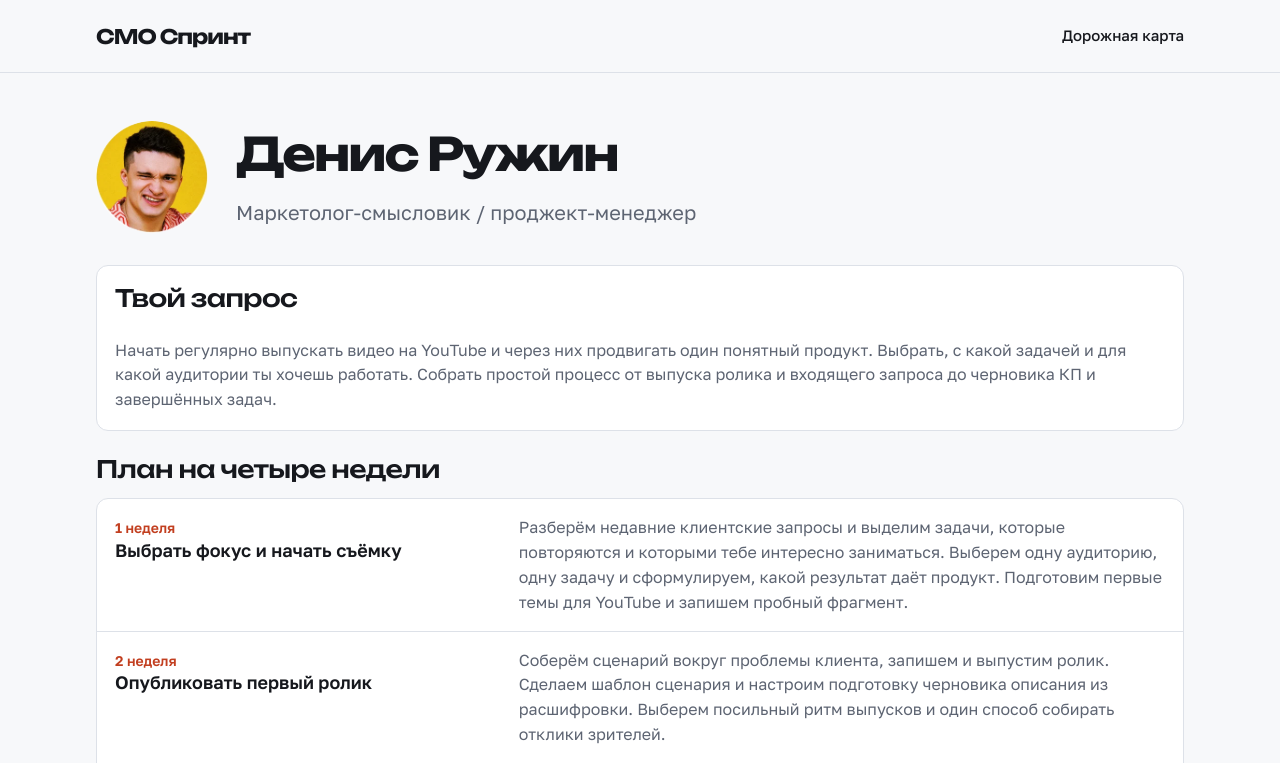
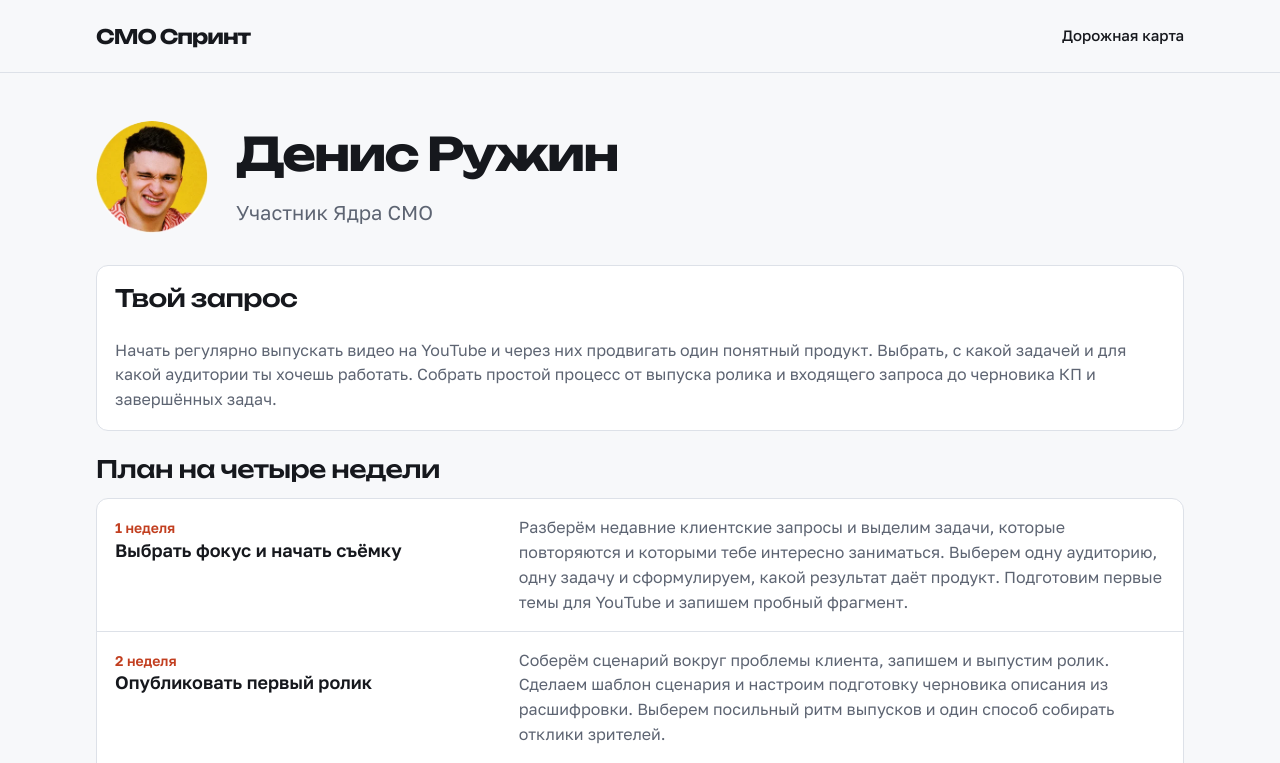
Before and after one commit to oxionezhkov-hub/cmo-community, a plain HTML site: page sprint/public/denis-ruzhin.html in a window 1280 px wide. Shown: the top 763 px of the page. Drawn offline with Linux system fonts and the light colour scheme.

Commit message:
Show Denis as a CMO Core member

```diff
--- a/sprint/public/denis-ruzhin.html
+++ b/sprint/public/denis-ruzhin.html
@@ -23,7 +23,7 @@
       <img class="participant-avatar" src="denis-ruzhin.webp" alt="" width="240" height="240">
       <div class="hero-copy">
         <h1 id="roadmap-title">Денис Ружин</h1>
-        <p class="lead">Маркетолог-смысловик / проджект-менеджер</p>
+        <p class="lead">Участник Ядра CMO</p>
       </div>
     </section>
 
```
